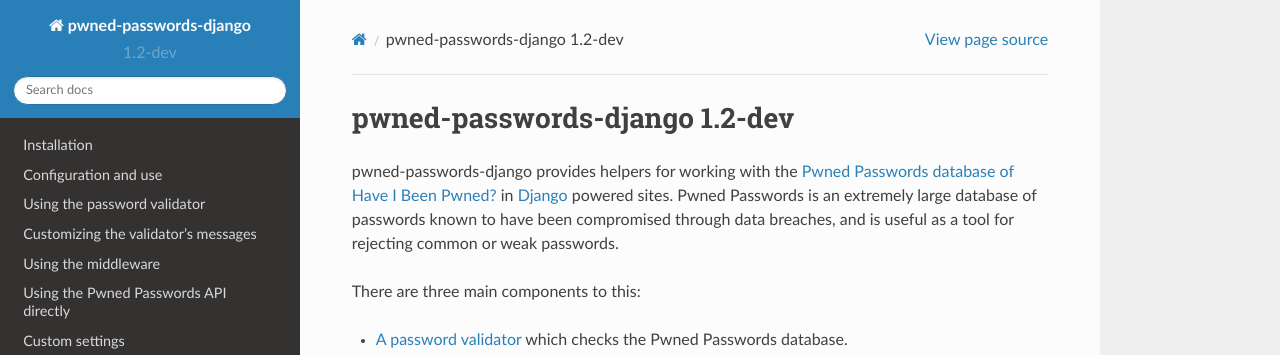
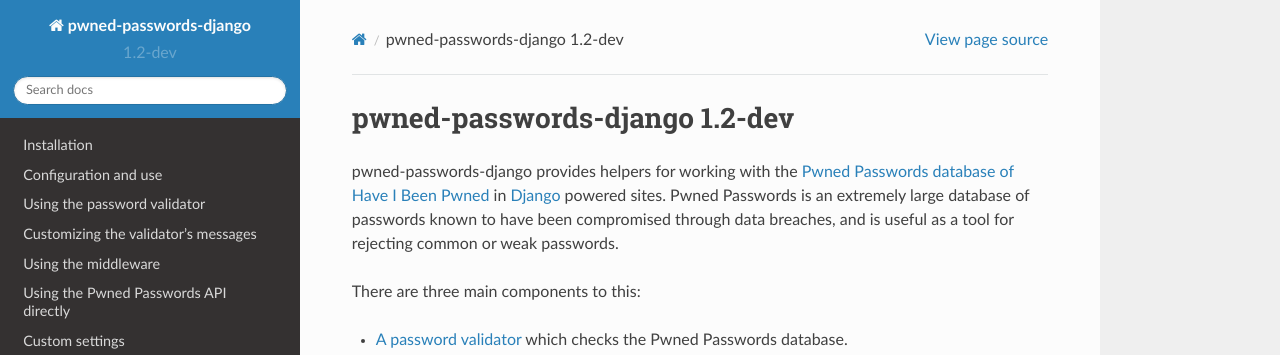
Before and after one commit to ubernostrum/pwned-passwords-django, a Sphinx documentation site: the page built from docs/index.rst, in a window 1280 px wide and 1106 px high. Shown: the top 355 px of the window. Built offline with Sphinx 7.4.7 and the Read the Docs theme 2.0.0, drawn with Linux system fonts in a browser that asks for light colours.

Commit message:
Turns out there's not a question mark in its actual name.

```diff
--- a/README.rst
+++ b/README.rst
@@ -4,7 +4,7 @@
     :target: https://travis-ci.org/ubernostrum/pwned-passwords-django
 
 pwned-passwords-django provides helpers for working with the `Pwned
-Passwords database of Have I Been Pwned?
+Passwords database of Have I Been Pwned
 <https://haveibeenpwned.com/Passwords>`_ in `Django
 <https://www.djangoproject.com/>`_ powered sites. Pwned Passwords is
 an extremely large database of passwords known to have been
--- a/docs/index.rst
+++ b/docs/index.rst
@@ -2,7 +2,7 @@
 ==================================
 
 pwned-passwords-django provides helpers for working with the `Pwned
-Passwords database of Have I Been Pwned?
+Passwords database of Have I Been Pwned
 <https://haveibeenpwned.com/Passwords>`_ in `Django
 <https://www.djangoproject.com/>`_ powered sites. Pwned Passwords is
 an extremely large database of passwords known to have been
```
